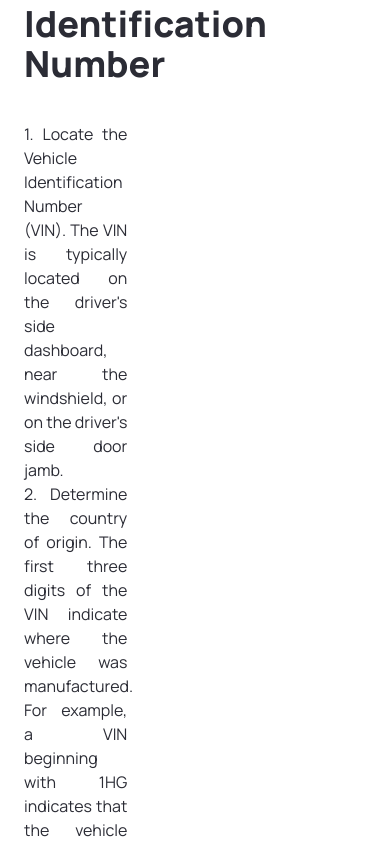
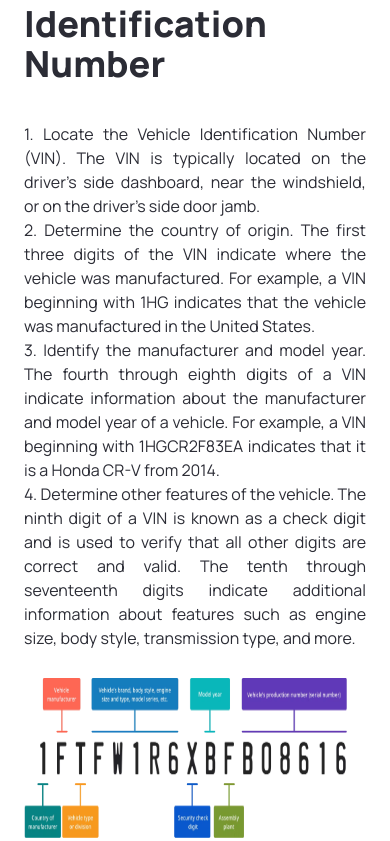
Before and after one commit to dev-kraken/Vin-Check-Online, a Next.js app: page / in a window 390 px wide. Shown: the part 3143-3984 px from the top of the page. Built offline with nearby package versions, Linux system fonts and the light colour scheme.

Commit message:
Mobile responsive fixed

```diff
--- a/app/page.tsx
+++ b/app/page.tsx
@@ -150,7 +150,7 @@ export default function Home() {
             How to Decode the Vehicle Identification Number
           </h1>
           <div className="grid grid-cols-3 gap-4 mt-7">
-            <div>
+            <div className="col-span-3 lg:col-span-1 sm:col-span-1">
               <p className="text-justify">
                 1. Locate the Vehicle Identification Number (VIN). The VIN is
                 typically located on the driver's side dashboard, near the
@@ -179,8 +179,8 @@ export default function Home() {
                 more.
               </p>
             </div>
-            <div className="col-span-2 items-center flex">
-              <div className="relative w-full h-72 my-3 object-contain">
+            <div className="col-span-3 items-center flex sm:col-span-2">
+              <div className="relative w-full h-40 my-3 object-contain sm:h-72">
                 <Image
                   src="/vin-decoder.avif"
                   alt="car model"
@@ -196,9 +196,8 @@ export default function Home() {
           World Manufacturer Identifier (WMI): Country of Origin Character
             Codes
           </h1>
-        <div className="w-4/6 mx-auto lg:w-full sm:w-full">
+        <div className="w-full">
           <p className="text-lg leading-8	mt-4">
-            {" "}
             The World Manufacturer Identifier (WMI) is a three-character
             alphanumeric code that identifies the country of origin of a
             vehicle. The first character of the WMI is a letter that represents
--- a/components/VinDetails.tsx
+++ b/components/VinDetails.tsx
@@ -58,7 +58,7 @@ const CarDetails = ({ isOpen, closeModal, vinData }: CarDetailsProps) => (
                       {vinData[10].Value} {vinData[7].Value}{" "}
                       {vinData[9].Value}
                     </div>
-                    <table className="border-collapse w-full border border-[#BFDCE5]  bg-white text-sm shadow-sm">
+                    <table className="border-collapse w-full border border-[#BFDCE5] bg-white text-sm shadow-sm table-fixed">
                       <tbody>
                         <tr className="grid">
                           <td className="border border-[#BFDCE5]  p-2 text-[#3E54AC] ">
@@ -106,7 +106,7 @@ const CarDetails = ({ isOpen, closeModal, vinData }: CarDetailsProps) => (
                         </tr>
                       </tbody>
                     </table>
-                    <table className="border-collapse table-auto w-full border border-[#BFDCE5]  bg-white text-sm shadow-sm">
+                    <table className="border-collapse w-full border border-[#BFDCE5] bg-white text-sm shadow-sm table-fixed">
                       <tbody>
                         <tr className="sm:grid">
                           <td className="border border-[#BFDCE5]  p-2 text-[#3E54AC] ">
@@ -126,7 +126,7 @@ const CarDetails = ({ isOpen, closeModal, vinData }: CarDetailsProps) => (
                         </tr>
                       </tbody>
                     </table>
-                    <table className="border-collapse table-fixed w-full text-sm border">
+                    <table className="border-collapse table-fixed w-full text-sm border table-fixed">
                       <tbody className="bg-white">
                         <tr>
                           <td className="border border-[#BFDCE5] p-4 text-[#3E54AC]">
```
